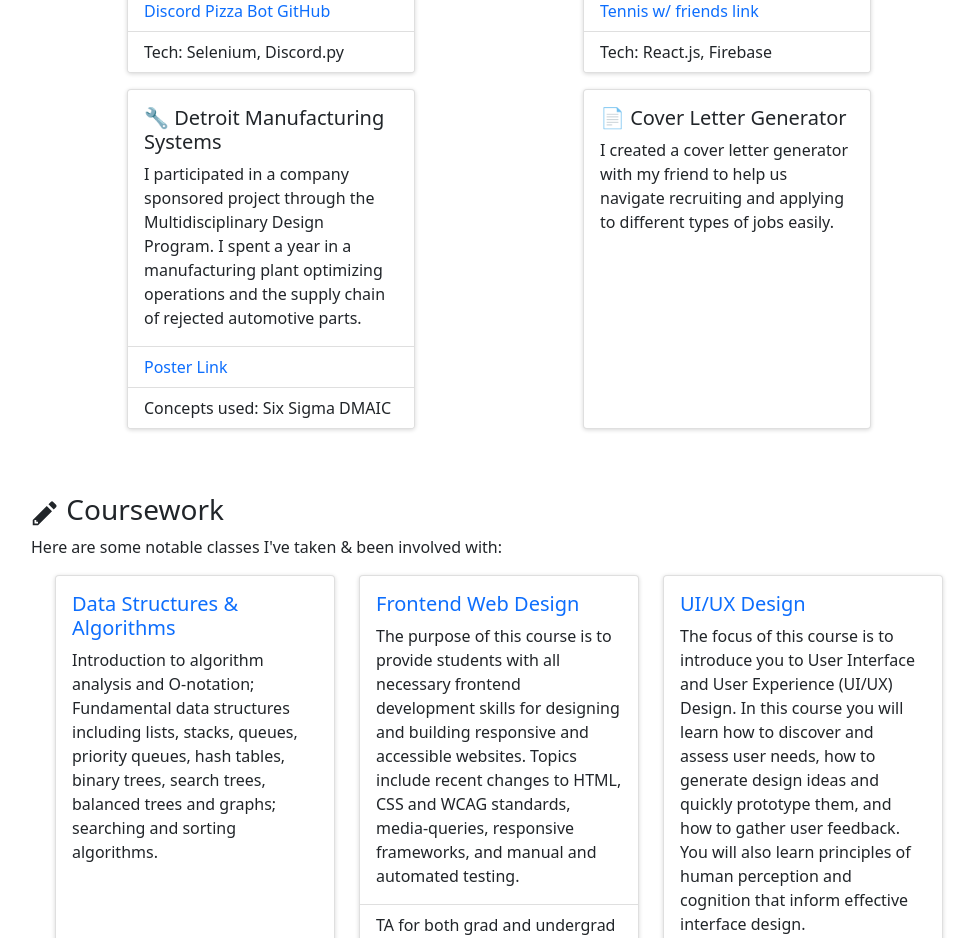
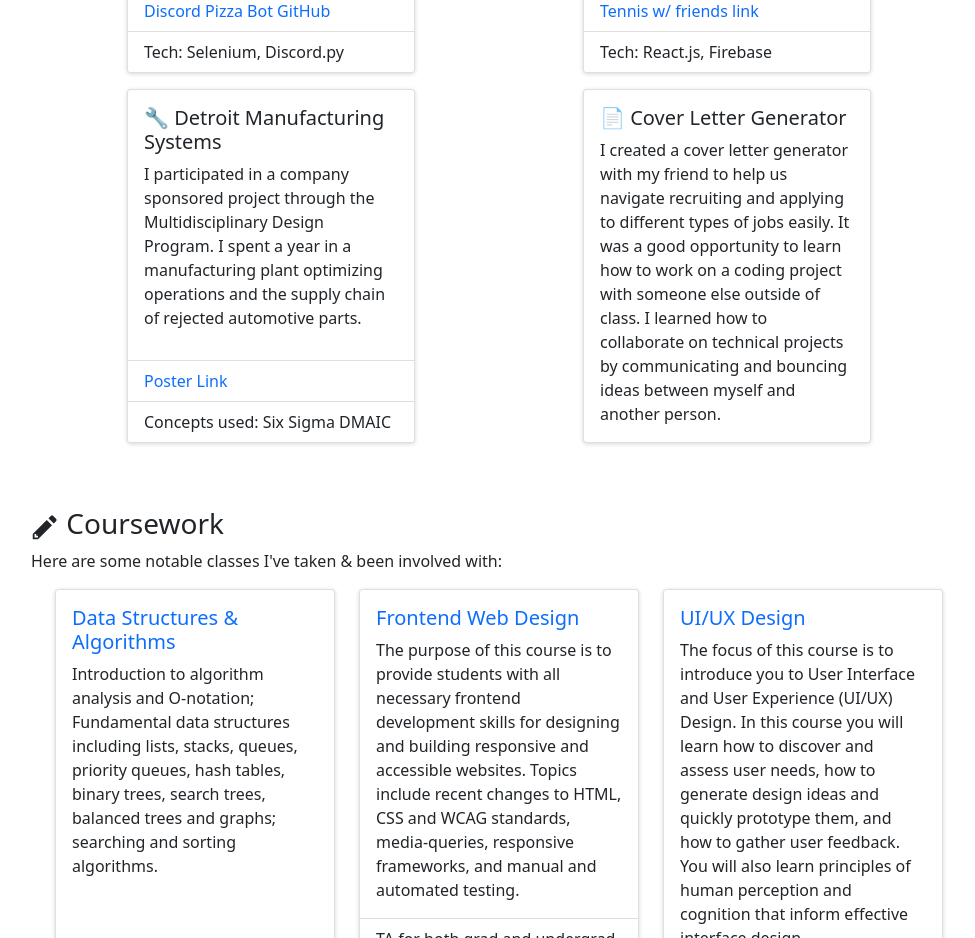
Before and after one commit to olili1999/personal-website, a React (Create React App) app: page / in a window 1280 px wide. Shown: the part 1400-2338 px from the top of the page, without its empty margins (301-1276 px from the left). Built offline with nearby package versions, Linux system fonts and the light colour scheme.

Commit message:
fixed some github links

```diff
--- a/src/App.js
+++ b/src/App.js
@@ -317,7 +317,8 @@ return (
                       <Card.Body>
                         <Card.Title> 📄 Cover Letter Generator</Card.Title>
                         <Card.Text>
-                          I created a cover letter generator with my friend to help us navigate recruiting and applying to different types of jobs easily.
+                          I created a cover letter generator with my friend to help us navigate recruiting and applying to different types of jobs easily. It was a good opportunity to learn how to
+                          work on a coding project with someone else outside of class. I learned how to collaborate on technical projects by communicating and bouncing ideas between myself and another person.
                         </Card.Text>
                       </Card.Body>
                   </Card>
```
